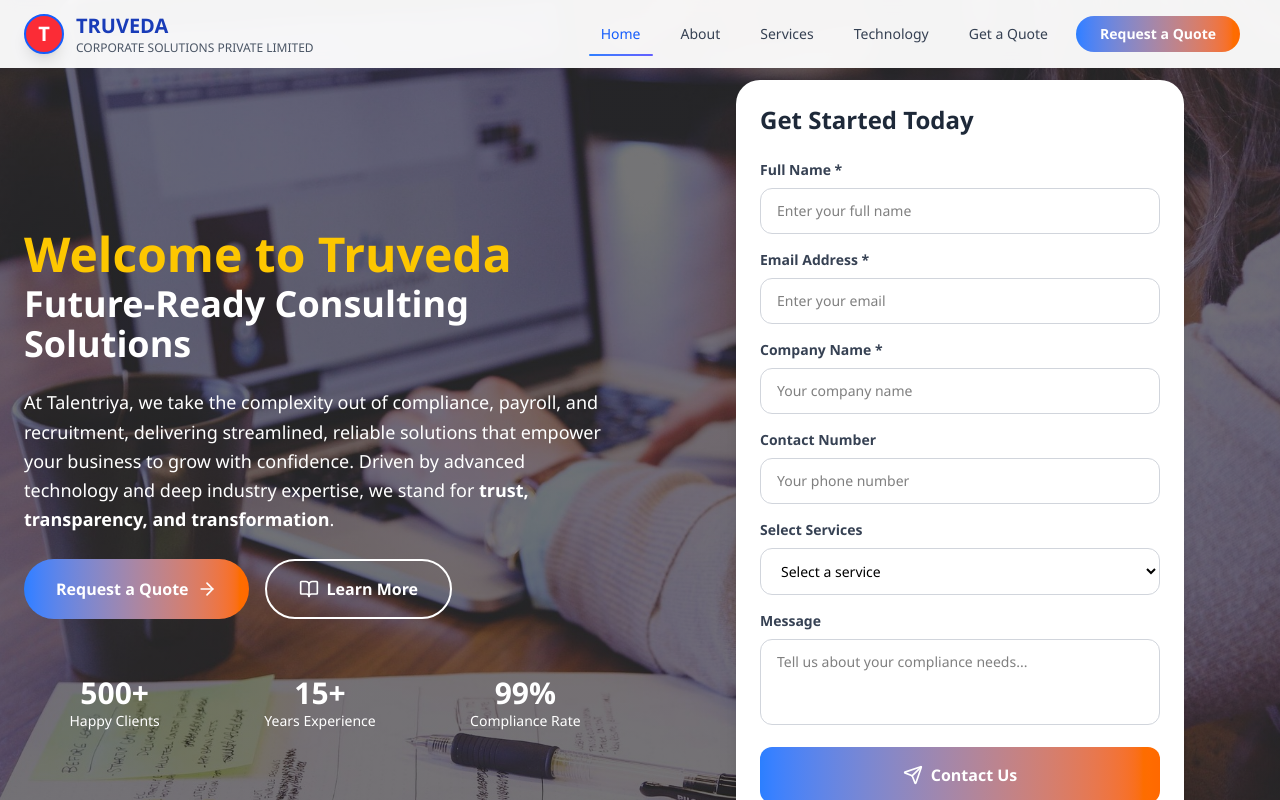
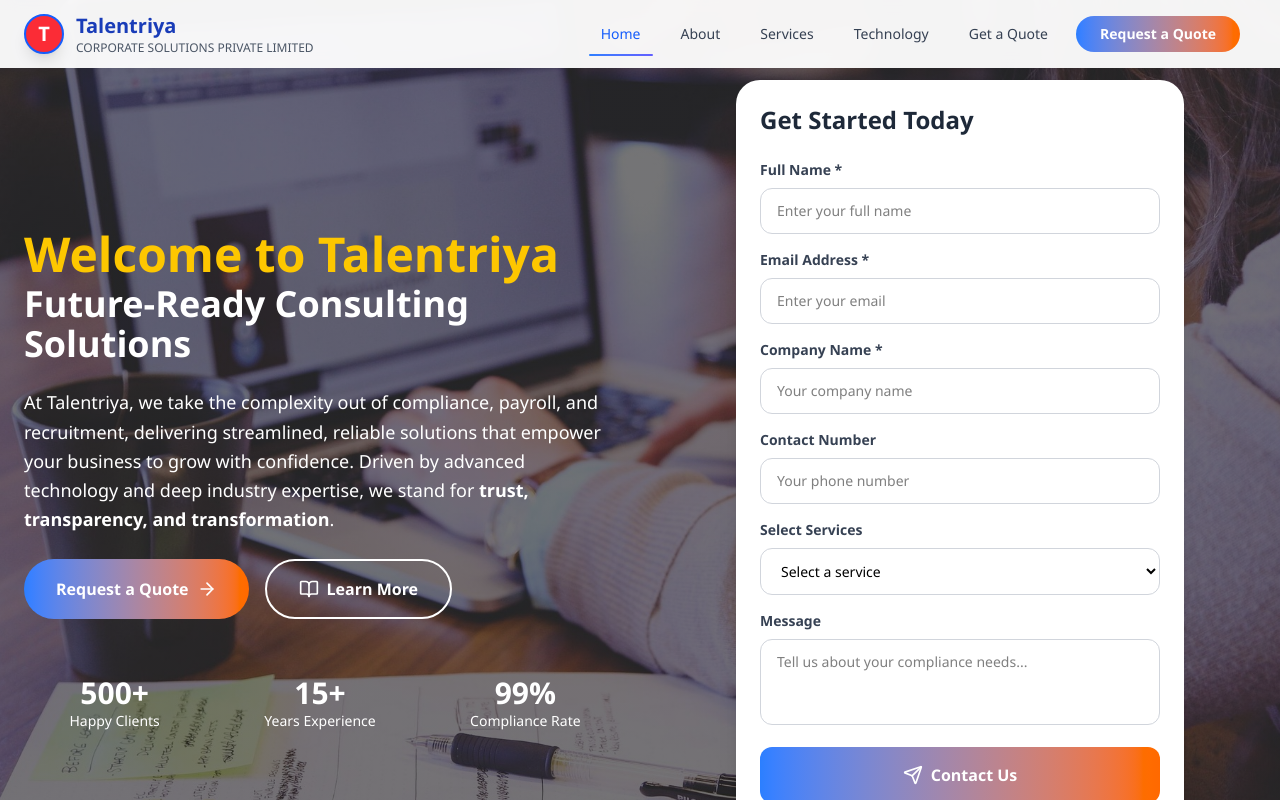
Before and after one commit to Shubhamraut9497/truvedas, a Next.js app: page / in a window 1280 px wide. Shown: the top 800 px of the page. Built offline with nearby package versions, Linux system fonts and the light colour scheme.

Commit message:
changes in the brand name

```diff
--- a/src/app/page.js
+++ b/src/app/page.js
@@ -337,7 +337,7 @@ const TalentriyaWebsite = () => {
                 </div>
               </div>
               <div>
-                <span className="text-xl font-bold text-blue-800">TRUVEDA</span>
+                <span className="text-xl font-bold text-blue-800">Talentriya</span>
                 <div className="text-xs text-gray-600 font-medium">CORPORATE SOLUTIONS PRIVATE LIMITED</div>
               </div>
             </div>
@@ -406,7 +406,7 @@ const TalentriyaWebsite = () => {
             {/* Left: Hero Content */}
             <div className="space-y-6" data-aos="fade-right">
               <h1 className="text-4xl lg:text-5xl font-bold leading-tight">
-                <span className="text-yellow-400">Welcome to Truveda</span>
+                <span className="text-yellow-400">Welcome to Talentriya</span>
                 <span className="block text-3xl lg:text-4xl text-white">Future-Ready Consulting Solutions</span>
               </h1>
               <p className="text-lg text-white leading-relaxed">
@@ -1024,7 +1024,7 @@ const TalentriyaWebsite = () => {
                   </div>
                   <div>
                     <span className="text-3xl font-bold bg-gradient-to-r from-blue-400 to-indigo-500 bg-clip-text text-transparent">
-                      TRUVEDA
+                      Talentriya
                     </span>
                   </div>
                 </div>
```
